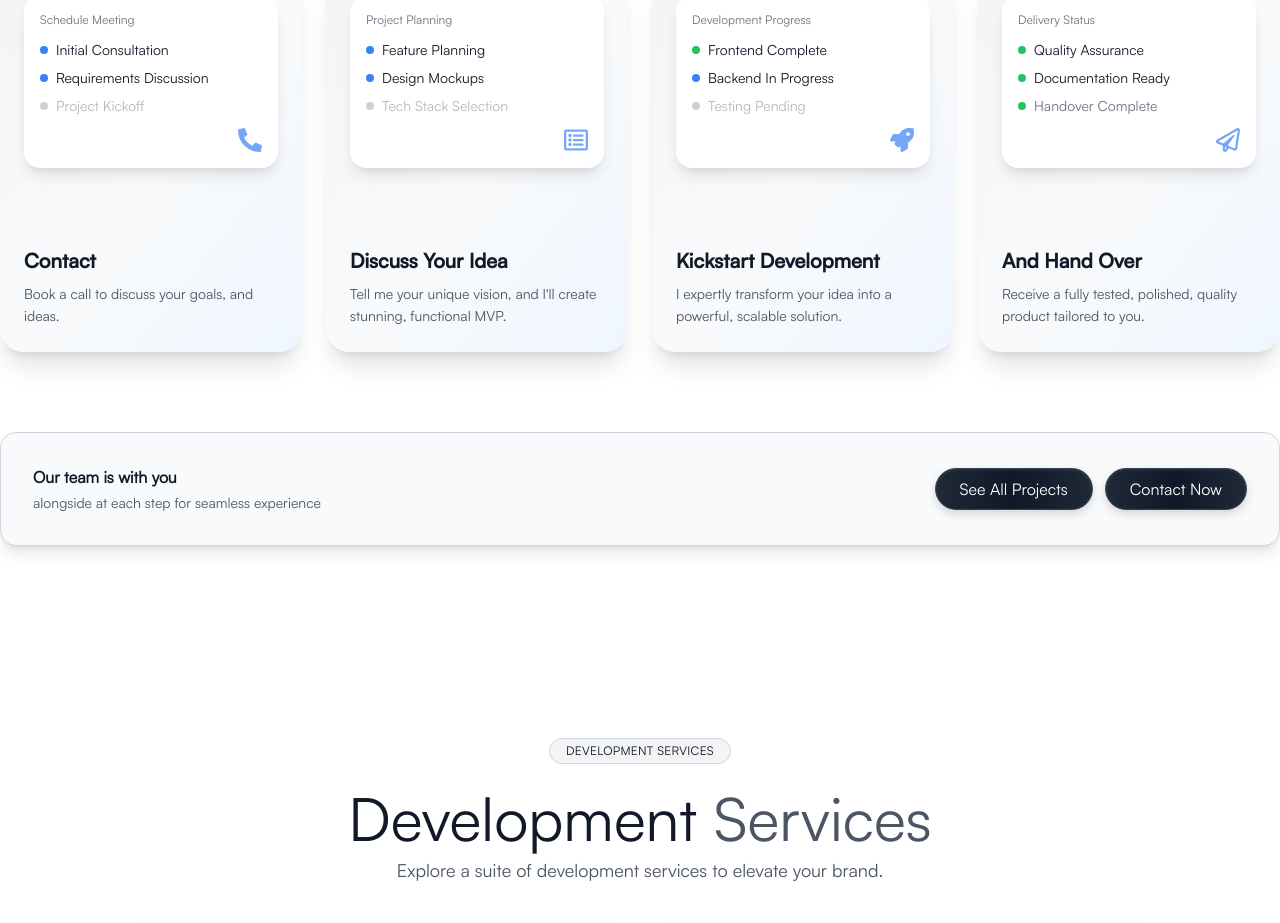
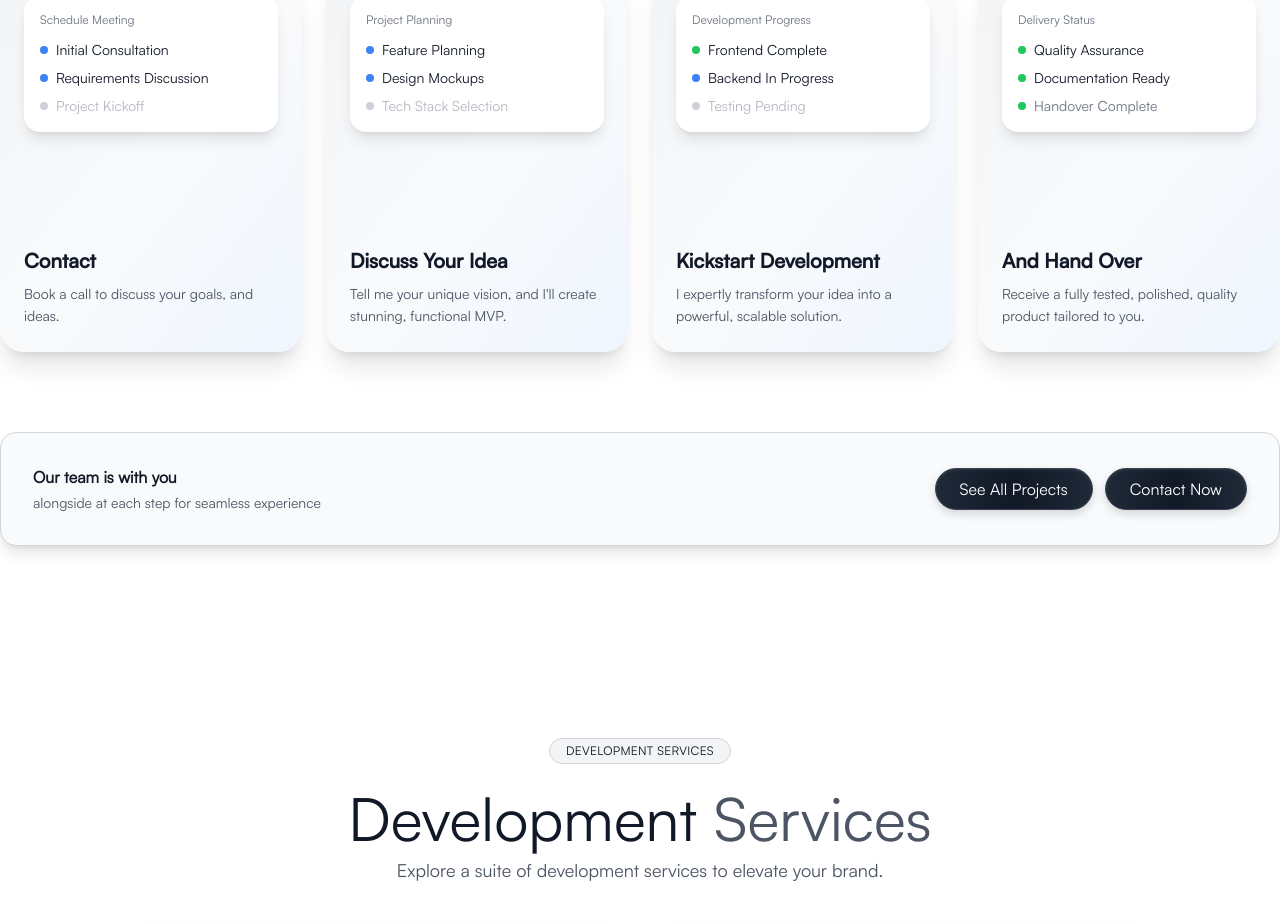
Before and after one commit to collabanubhav-pixel/mvpstudio, a Next.js app: page / in a window 1280 px wide. Shown: the part 1900-2823 px from the top of the page. Built offline with nearby package versions, Linux system fonts and the light colour scheme; what tailwindcss-intersect, tailwindcss-motion would draw is missing.

Commit message:
Updated ProcessSection.tsx

```diff
--- a/components/marketing/ProcessSection.tsx
+++ b/components/marketing/ProcessSection.tsx
@@ -1,9 +1,7 @@
-import { FaRegListAlt, FaRocket, FaRegPaperPlane, FaPhoneAlt } from 'react-icons/fa';
 import Link from "next/link";
 
 const steps = [
   {
-    icon: <FaPhoneAlt className="w-5 h-5 text-blue-500" />,
     title: 'Contact',
     description: 'Book a call to discuss your goals, and ideas.',
     mockup: (
@@ -23,14 +21,10 @@ const steps = [
             <div className="text-sm text-gray-500" style={{ fontFamily: 'Satoshi-Regular, sans-serif' }}>Project Kickoff</div>
           </div>
         </div>
-        <div className="mt-3 flex justify-end">
-          <FaPhoneAlt className="w-6 h-6 text-blue-500 opacity-70" />
-        </div>
       </div>
     ),
   },
   {
-    icon: <FaRegListAlt className="w-5 h-5 text-blue-500" />,
     title: 'Discuss Your Idea',
     description: "Tell me your unique vision, and I'll create stunning, functional MVP.",
     mockup: (
@@ -50,14 +44,10 @@ const steps = [
             <div className="text-sm text-gray-500" style={{ fontFamily: 'Satoshi-Regular, sans-serif' }}>Tech Stack Selection</div>
           </div>
         </div>
-        <div className="mt-3 flex justify-end">
-          <FaRegListAlt className="w-6 h-6 text-blue-500 opacity-70" />
-        </div>
       </div>
     ),
   },
   {
-    icon: <FaRocket className="w-5 h-5 text-blue-500" />,
     title: 'Kickstart Development',
     description: 'I expertly transform your idea into a powerful, scalable solution.',
     mockup: (
@@ -77,14 +67,10 @@ const steps = [
             <div className="text-sm text-gray-500" style={{ fontFamily: 'Satoshi-Regular, sans-serif' }}>Testing Pending</div>
           </div>
         </div>
-        <div className="mt-3 flex justify-end">
-          <FaRocket className="w-6 h-6 text-blue-500 opacity-70" />
-        </div>
       </div>
     ),
   },
   {
-    icon: <FaRegPaperPlane className="w-5 h-5 text-blue-500" />,
     title: 'And Hand Over',
     description: 'Receive a fully tested, polished, quality product tailored to you.',
     mockup: (
@@ -103,9 +89,6 @@ const steps = [
             <div className="w-2 h-2 rounded-full bg-green-500"></div>
             <div className="text-sm text-gray-500" style={{ fontFamily: 'Satoshi-Regular, sans-serif' }}>Handover Complete</div>
           </div>
-        </div>
-        <div className="mt-3 flex justify-end">
-          <FaRegPaperPlane className="w-6 h-6 text-blue-500 opacity-70" />
         </div>
       </div>
     ),
```
